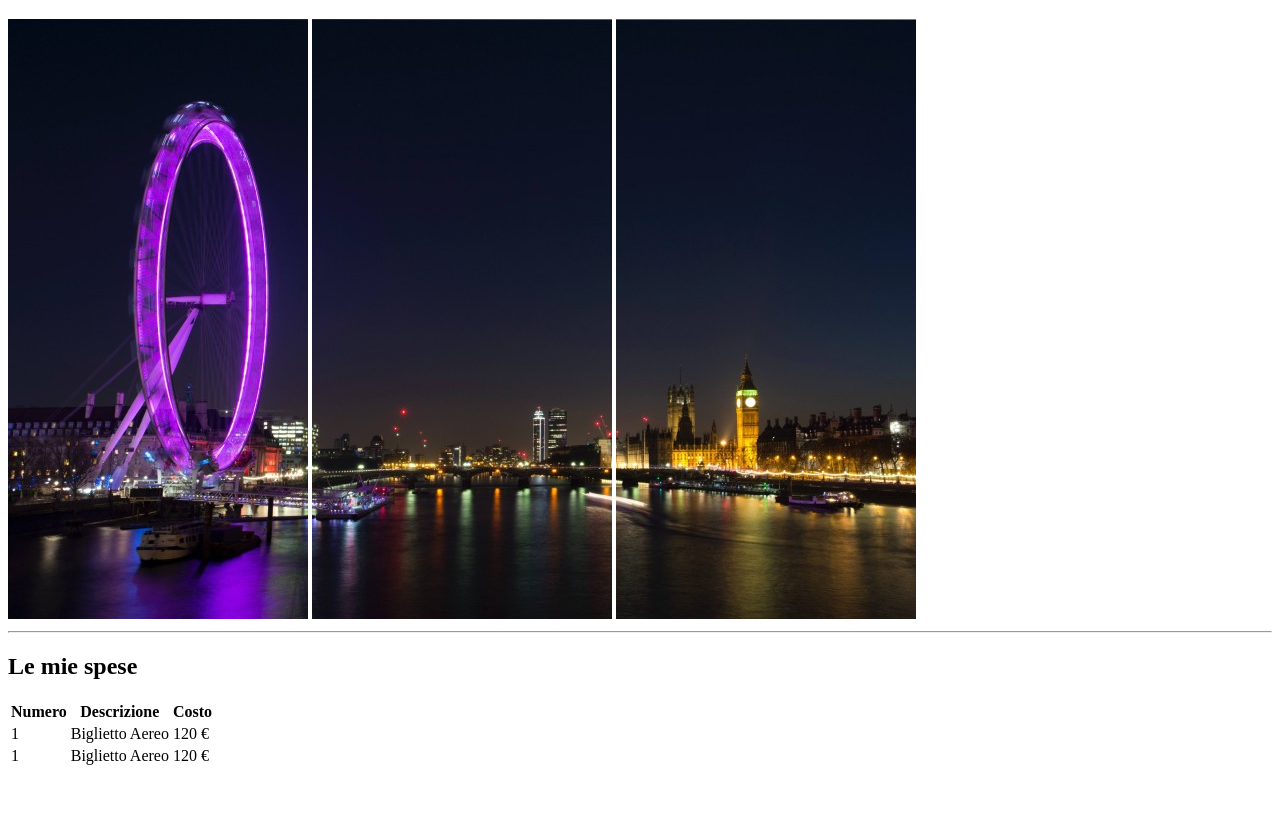
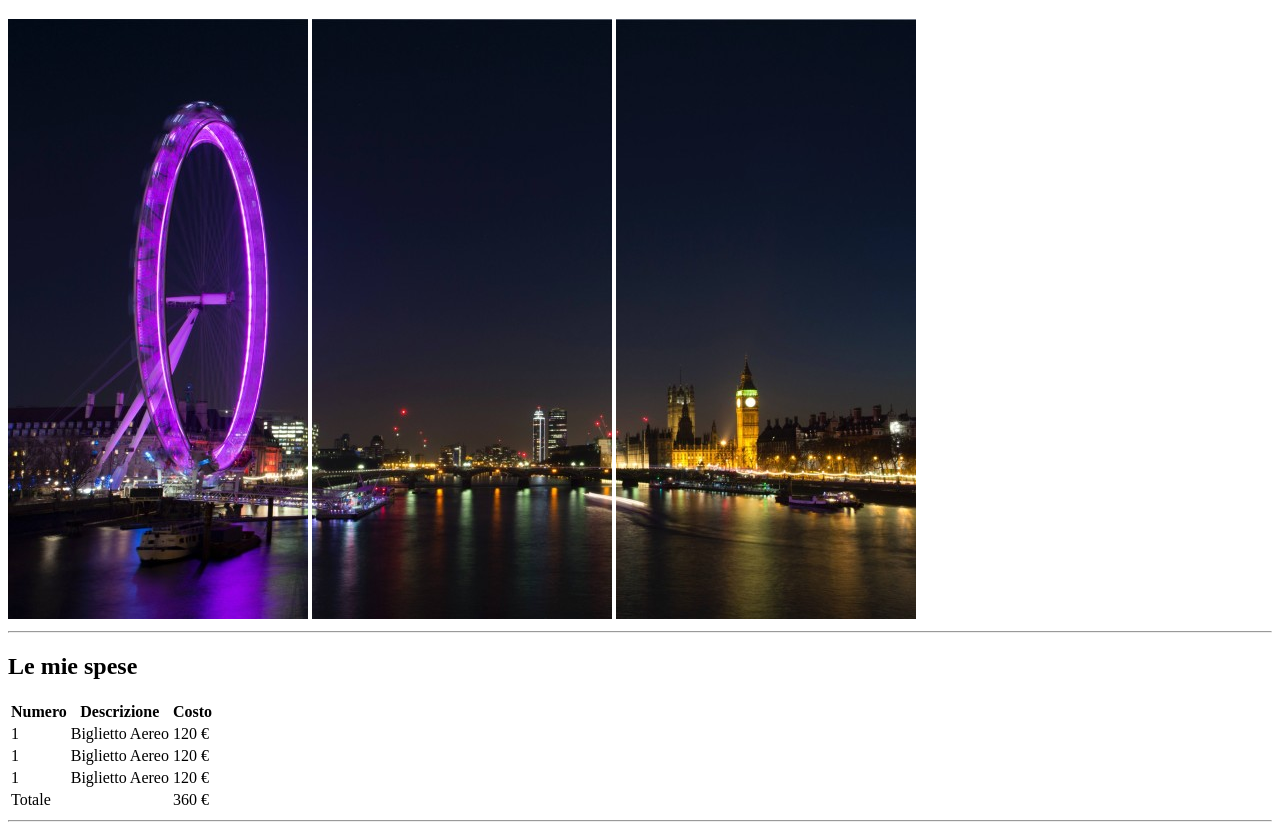
Before and after one commit to ItsKristian01/html-london-trip, a plain HTML site: page index.html in a window 1280 px wide. Shown: the part 61-891 px from the top of the page. Before the commit the page ends 837 px from the top, so only its background shows below. Drawn offline with Linux system fonts and the light colour scheme.

Commit message:
add: completed table

```diff
--- a/index.html
+++ b/index.html
@@ -27,6 +27,7 @@
        <h2> Le mie spese </h2>
 
         <!--INSERIMENTO DATI TABELLA-->
+
         <table>
           <!--INTESTAZIONE TABELLA-->
            <thead>
@@ -35,8 +36,9 @@
                 <th> <strong> Descrizione </strong></th>
                 <th> <strong> Costo </strong></th>
              </tr>
+
             </thead>
-      </header>
+
                <!-- CORPO TABELLA-->
             <tbody>
                   <!-- PRIMA RIGA-->
@@ -45,14 +47,39 @@
                   <td> Biglietto Aereo </td>
                   <td> 120 &euro; </td>
                </tr>
+
                   <!--SECONDA RIGA-->
                 <tr>
                    <td> 1 </td>
                    <td> Biglietto Aereo </td>
                    <td> 120 &euro; </td>
                  </tr>
+               <!--TERZA RIGA-->
+                 <tr>
+                   <td> 1 </td>
+                   <td> Biglietto Aereo </td>
+                   <td> 120 &euro; </td>
+                 </tr>
+               <!--ULTIMA RIGA-->
+                  <tr>
+                   <td colspan="2"> Totale </td>
+                   <td> 360 &euro; </td>
+                 </tr>
+              </tbody>
+         </table>
 
-        </tbody>
+
+         <!--LINEA ORIZZONTALE DI DIVISIONE-->
+         <hr>
+
+            <!--INIZIO PARAGRAFO INFORMAZIONI-->
+            <div>
+
+            </div>
+
+
+
      </section>
+
   </body>
 </html>
```
Lines whose indentation alone changed are shown as unchanged.
